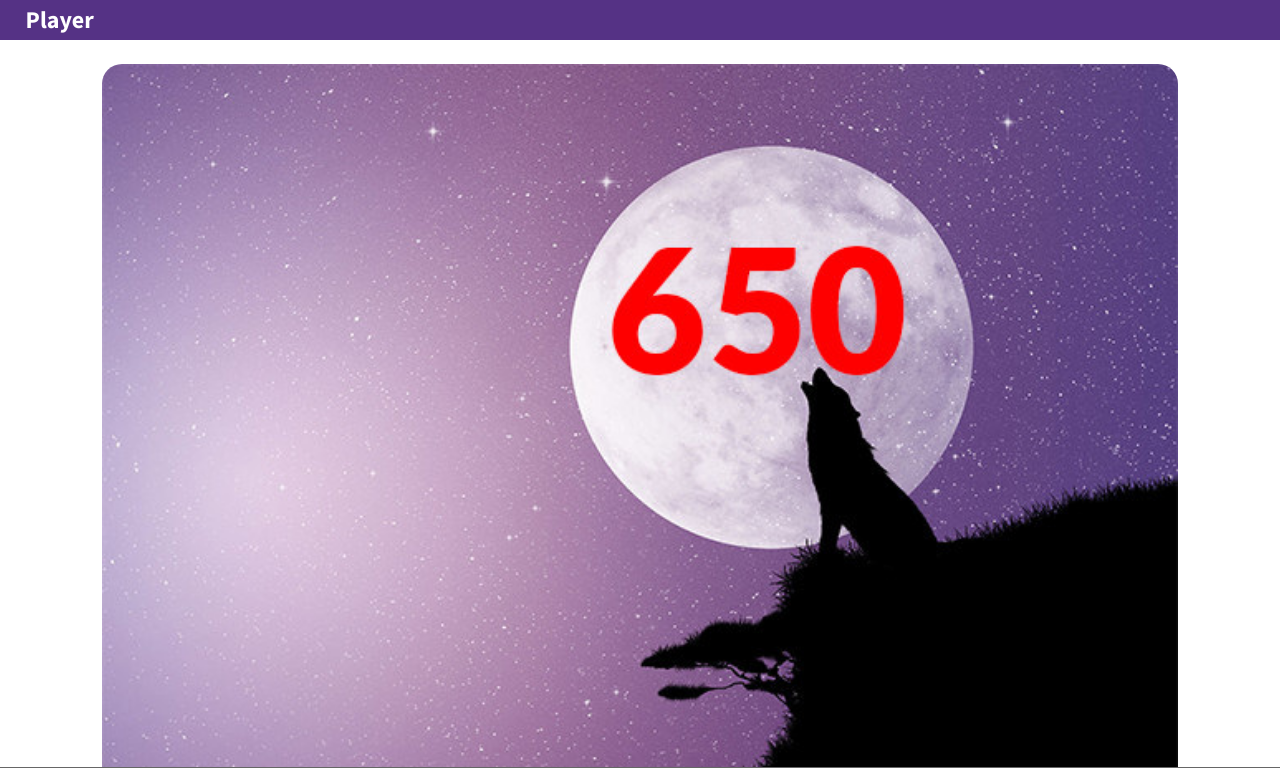
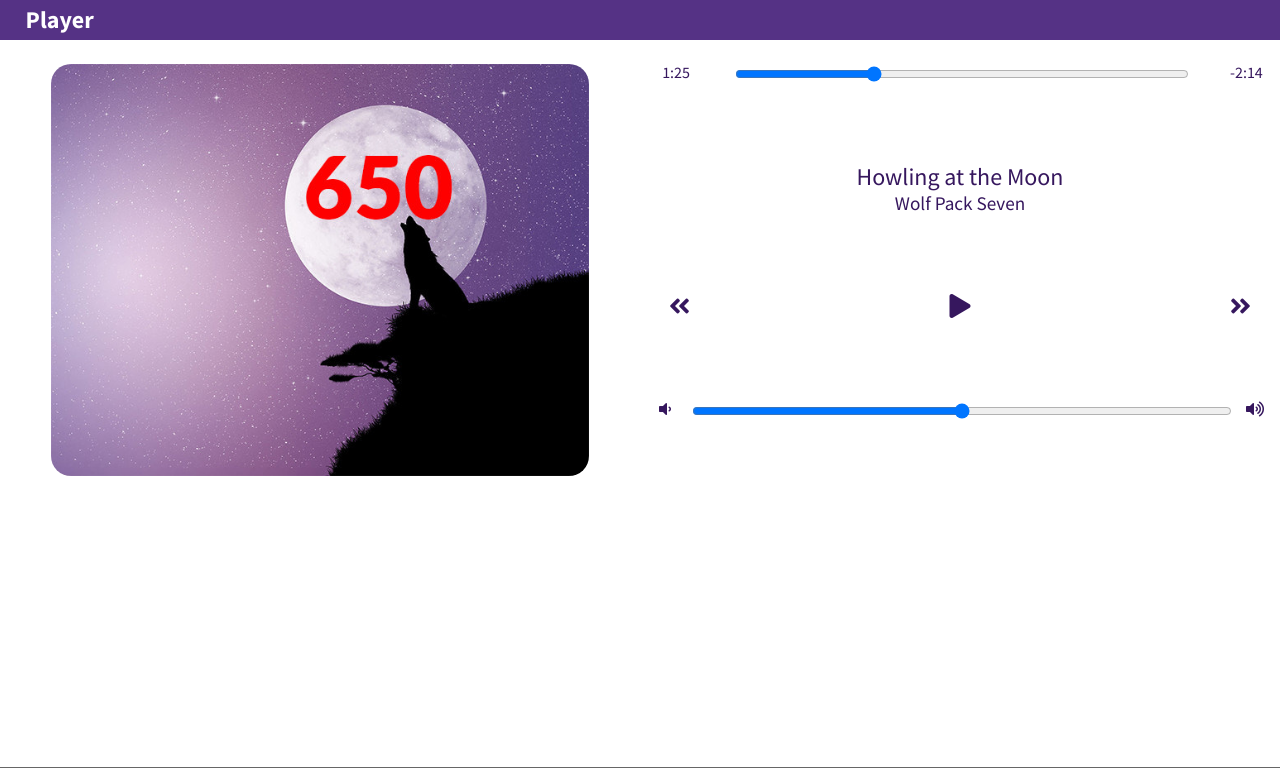
Before and after one commit to fmorriso/angular-css-grid-music-player, an Angular app: page /player in a window 1280 px wide. Shown: the top 782 px of the page. Built offline with nearby package versions, Linux system fonts and the light colour scheme.

Commit message:
add Player component styles for medium devices

```diff
--- a/src/_medium.scss
+++ b/src/_medium.scss
@@ -5,3 +5,13 @@ main.album {
 main.artist {
   grid-template-columns: 1fr 1fr;
 }
+
+main.player {
+  grid-template-columns: 50% 50px auto 50px;
+  grid-template-rows: auto;
+  grid-template-areas:
+    'photo startTime time endTime'
+    'photo title title title'
+    'photo prev play next'
+    'photo dn vol up';
+}
--- a/src/_small-default.scss
+++ b/src/_small-default.scss
@@ -178,13 +178,19 @@ main.player {
     font-size: 1.5rem;
   }
 
+  /* Volumn controls */
   div.voldn {
     grid-area: dn;
+    justify-self: center;
   }
   div.volume {
     grid-area: vol;
+    input {
+      width: 100%;
+    }
   }
   div.volup {
     grid-area: up;
+    justify-self: center;
   }
 }
```
